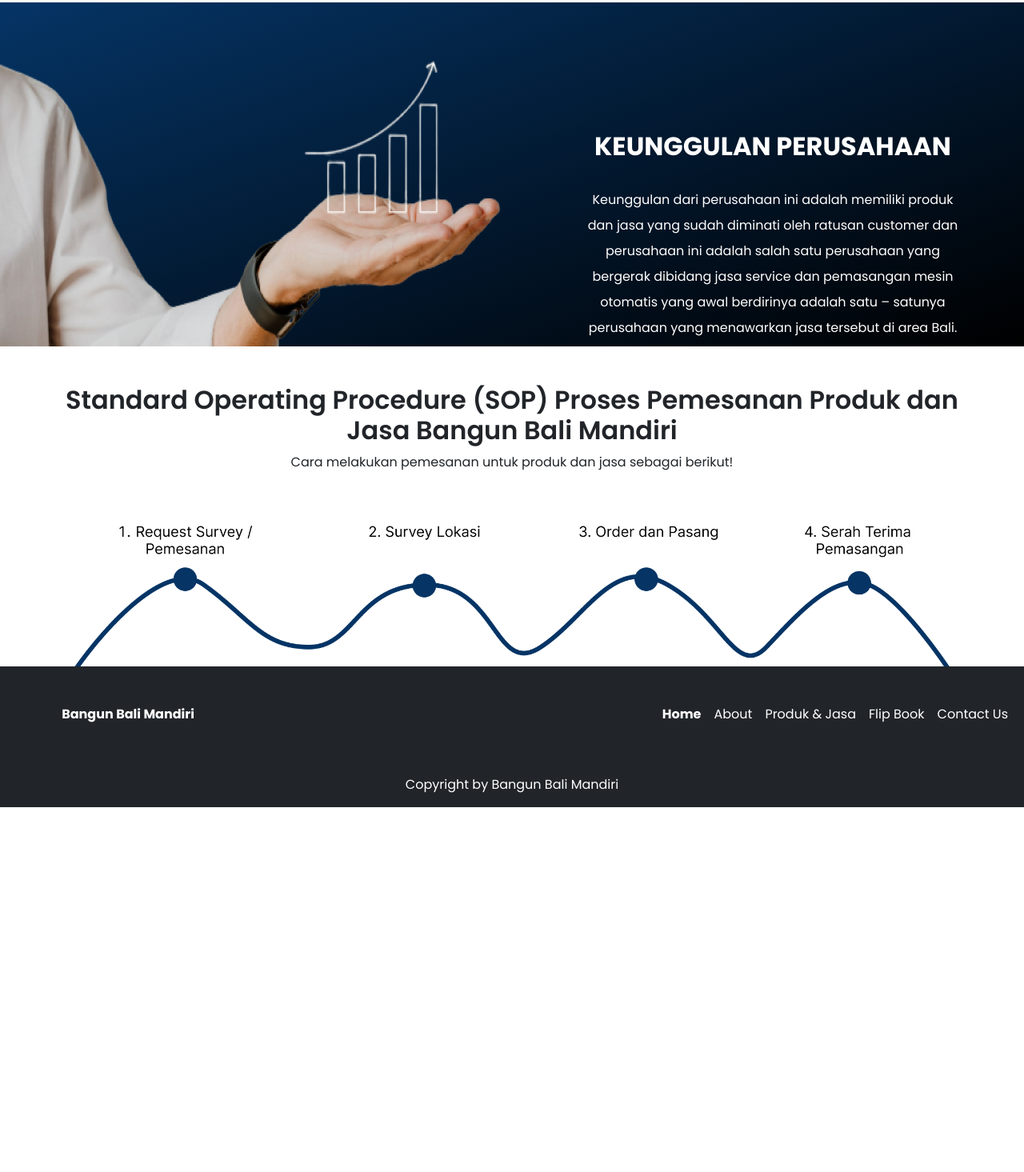
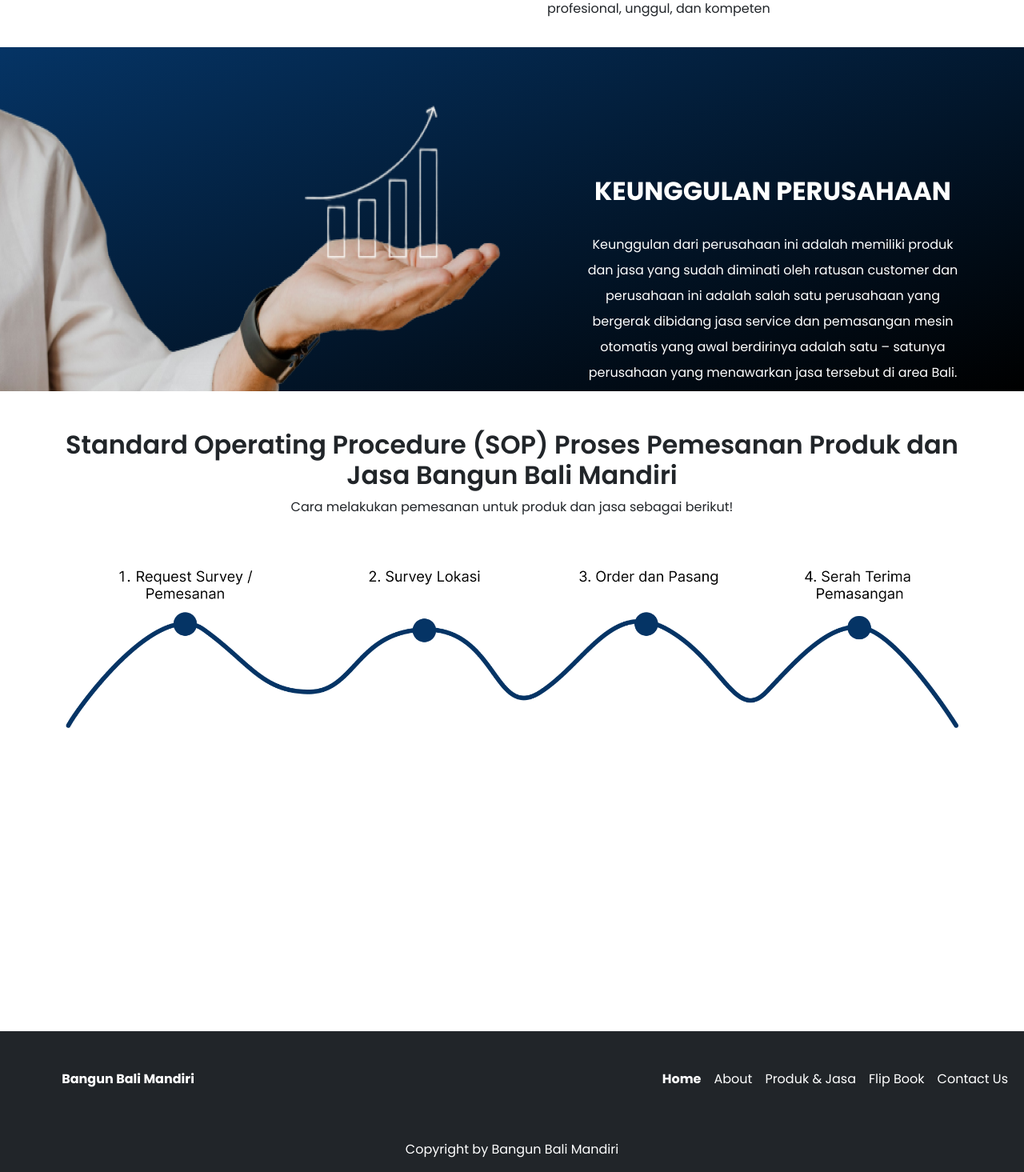
Before and after one commit to komangtri/Bangun-Bali-Mandiri, a PHP site: page /about.html in a window 1280 px wide. Shown: the part 1571-3036 px from the top of the page at 80% size. Before the commit the page ends 2580 px from the top, so only its background shows below. Run offline with PHP 8.4, Linux system fonts and the light colour scheme.

Commit message:
memperbaiki footer dan navbar di about page

```diff
--- a/about.html
+++ b/about.html
@@ -27,7 +27,7 @@
 <body>
 
     <!-- NAVBAR -->
-    <nav class="navbar navbar-expand-lg bg-transparant position-fixed w-100">
+    <nav class="navbar navbar-expand-lg bg-transparant">
         <div class="container">
             <a class="navbar-brand fw-bold navbar-color-text" href="#">Bangun Bali Mandiri</a>
             <button class="navbar-toggler" type="button" data-bs-toggle="collapse" data-bs-target="#navbarNav"
@@ -87,6 +87,7 @@
         </div>
     </section>
 
+    <!-- Section Visi Misi -->
     <section id="visimisi">
         <div class="container">
             <!-- row visi perusahaan -->
@@ -126,6 +127,7 @@
         </div>
     </section>
 
+    <!-- Section Oppurtunity -->
     <section id="opportunity">
         <div class="container-fluid p-0 m-0 overflow-hidden h-100">
             <div class="row align-items-center h-100">
@@ -152,10 +154,11 @@
         </div>
     </section>
 
+    <!-- Section Procedure -->
     <section id="procedure">
         <div class="container">
             <div class="row">
-                <div class="col-md-12 position-static">
+                <div class="col-md-12">
                     <h3 class="text-center fw-semibold fs-procedure mt-5">Standard Operating Procedure (SOP) Proses
                         Pemesanan
                         Produk dan
@@ -167,9 +170,9 @@
             </div>
         </div>
     </section>
-    <!-- <br><br><br><br><br><br><br> -->
+
     <!-- Section Footer -->
-    <footer id="about-footer" class="">
+    <footer id="footer" class="">
         <div class="container-fluid bg-dark position-relative">
             <div class="row">
                 <div class="col-md-3 mt-5 text-center">
--- a/css/style.css
+++ b/css/style.css
@@ -222,7 +222,7 @@
 
 /* procedure style */
 #procedure {
-  height: 50vh;
+  height: 100vh;
 }
 
 .fs-procedure {
@@ -231,7 +231,6 @@
 
 /* about footer */
 #about-footer {
-  position: relative;
   left: 0;
   bottom: 0;
   width: 100%;
@@ -260,5 +259,8 @@
     font-size: 1rem;
   }
 
+  #procedure {
+    height: 50vh;
+  }
 
 }
```
